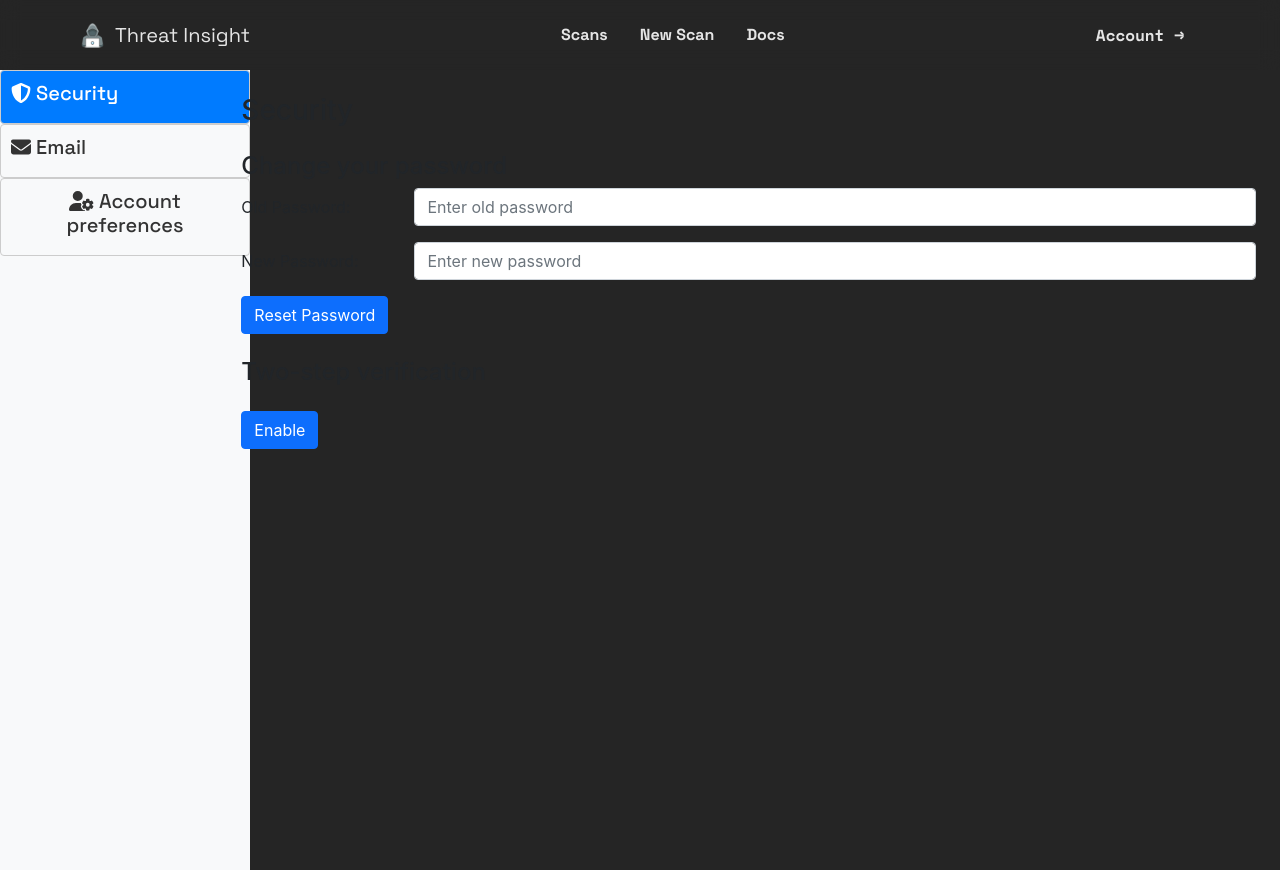
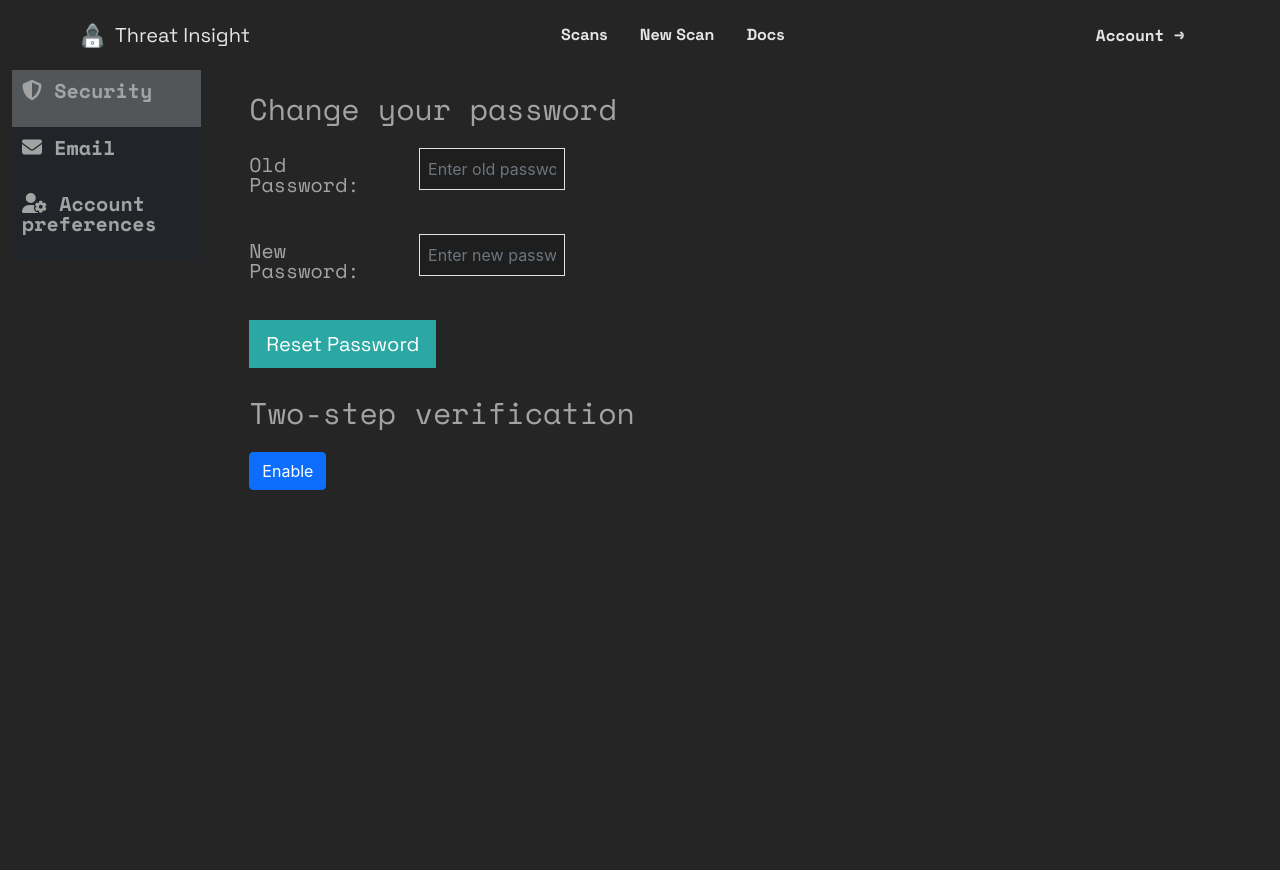
Before and after one commit to neratmatevz/ThreatInsight, a React (Create React App) app in the folder frontend/: page /profile in a window 1280 px wide. After the commit the page ends 800 px from the top, so only its background shows below. Built offline with nearby package versions, Linux system fonts and the light colour scheme; no server answers; the database is empty; sample sign-in values are in the browser's storage.

Commit message:
quality gate sonarqube repair, design na profilu

```diff
--- a/frontend/src/Pages/AuthenticationPage/LoginPages/Login.css
+++ b/frontend/src/Pages/AuthenticationPage/LoginPages/Login.css
@@ -7,7 +7,7 @@
     background-color: #252525;
     border-color: #2BA8A4;
     color: #e5e7eb;
-    font-family: 'Space Grotesk';
+    font-family: 'Space Grotesk', sans-serif;
 
   }
 
@@ -26,7 +26,7 @@
   background-color: #2BA8A4 !important;
   color: white !important;
   border-color: #2BA8A4 !important;
-  font-family: 'Space Grotesk' !important;
+  font-family: 'Space Grotesk', sans-serif !important;
   border-radius: 0 !important;
 }
 
@@ -50,10 +50,10 @@
 
 .link-black{
   color: #2BA8A4;
-  font-family: 'Space Grotesk';
+  font-family: 'Space Grotesk', sans-serif;
 }
 
 .link-black:hover{
   color: #2BA8A4;
-  font-family: 'Space Grotesk';
+  font-family: 'Space Grotesk', sans-serif;
 }
--- a/frontend/src/Pages/AuthenticationPage/LoginPages/Login.tsx
+++ b/frontend/src/Pages/AuthenticationPage/LoginPages/Login.tsx
@@ -36,6 +36,7 @@ const Login = () => {
   const [editable, setEditable] = useState(true);
   const [showPasswordText, setShowPasswordText] = useState(false);
   const [totpExists, setTotpExists] = useState<boolean>(false);
+  const API_BASE_URL = process.env.REACT_APP_API_URL;
   const navigate = useNavigate();
   const {
     signIn,
@@ -94,7 +95,7 @@ const Login = () => {
     }
 
     try {
-      const response = await axios.post("http://localhost:3001/TOTPexists", {
+      const response = await axios.post(`${API_BASE_URL}/TOTPexists`, {
         email: email,
       });
       console.log(response);
--- a/frontend/src/Pages/AuthenticationPage/ProfilePages/ProfilePage/ProfilePage.css
+++ b/frontend/src/Pages/AuthenticationPage/ProfilePages/ProfilePage/ProfilePage.css
@@ -0,0 +1,5 @@
+.dark-input{
+    background-color: black;
+    border-radius: 0;
+    width: 35vh;
+}
--- a/frontend/src/Pages/AuthenticationPage/ProfilePages/ProfilePage/ProfilePage.tsx
+++ b/frontend/src/Pages/AuthenticationPage/ProfilePages/ProfilePage/ProfilePage.tsx
@@ -18,6 +18,7 @@ import SidebarMenu from 'react-bootstrap-sidebar-menu';
 import './ProfilePage.css'
 import Header2 from '../../../../components/Common/VerticalHeader/VerticalHeader';
 import TwoFAPage from '../../TwoFAPage/TwoFAPage';
+import VerticalHeader from '../../../../components/Common/VerticalHeader/VerticalHeader';
 const ProfilePage = () => {
   const { user, logout } = useAuth();
   const navigate = useNavigate();
@@ -99,63 +100,54 @@ const ProfilePage = () => {
 
 
   return (
-    <>
+    <Container fluid>
       <Row>
-          {/* Header2 Column */}
-          <Col sm={1} lg={2}>
-    <Header2 />
+        <Col xs={12} sm={12} md={4} lg={2} style={{ height: '100%' }}>
+          <VerticalHeader />
         </Col>
-
-    <Col>
+        <Col xs={12} sm={12} md={8} lg={10} style={{ height: '100%' }}>
           <Container fluid className='mt-4'>
-
-      <h3 className='mb-4'>Security</h3>
-
-
+            <p className='mb-4' style={{ fontSize: '30px' }}>Change your password</p>
+            {error && <Alert className="error" >{error}</Alert>}
             <Form className='mt-4'>
-        <h4>Change your password</h4>
               <Form.Group as={Row} className='mb-3'>
-          <Form.Label column sm={2}>
-            Old Password:
+                <Form.Label column lg={2}>
+                <p>Old Password:</p>
                 </Form.Label>
-          <Col sm={10}>
+                <Col lg={6}>
                   <Form.Control
                     type="password"
                     placeholder="Enter old password"
+                    className='custom-title-input'
                     value={oldPassword}
                     onChange={(e) => setOldPassword(e.target.value)}
                   />
                 </Col>
               </Form.Group>
               <Form.Group as={Row} className='mb-3'>
-          <Form.Label column sm={2}>
-            New Password:
+                <Form.Label column lg={2}>
+                 <p>New Password:</p>
                 </Form.Label>
-          <Col sm={10}>
+                <Col lg={6}>
                   <Form.Control
                     type="password"
+                    className='custom-title-input'
                     placeholder="Enter new password"
                     value={newPassword}
                     onChange={(e) => setNewPassword(e.target.value)}
                   />
                 </Col>
               </Form.Group>
-        <Button onClick={handlePasswordReset} variant='primary'>
+              <Button onClick={handlePasswordReset} variant='dark' size='lg' className='button-black'>
                 Reset Password
               </Button>
-        {error && <Alert variant='danger'>{error}</Alert>}
             </Form>
-      <br></br>
-      <h4 className='mb-4'>Two-step verification</h4>
+            <p className='mb-4' style={{ fontSize: '30px', marginTop: '30px' }}>Two-step verification</p>
             <TwoFAPage />
           </Container>
         </Col>
-
-
-
       </Row>
-    <Outlet />
-    </>
+    </Container>
   );
 };
 
--- a/frontend/src/Pages/AuthenticationPage/ProfilePages/UpdateEmail/UpdateEmailPage.tsx
+++ b/frontend/src/Pages/AuthenticationPage/ProfilePages/UpdateEmail/UpdateEmailPage.tsx
@@ -25,6 +25,7 @@ import PromptForCredentials from "../PromptForCredentials/PromptForCredentials";
 import Nav from "react-bootstrap/Nav";
 import SidebarMenu from "react-bootstrap-sidebar-menu";
 import Header2 from "../../../../components/Common/VerticalHeader/VerticalHeader";
+import VerticalHeader from "../../../../components/Common/VerticalHeader/VerticalHeader";
 const UpdateEmailPage = () => {
   const { user, logout } = useAuth();
   const navigate = useNavigate();
@@ -94,23 +95,21 @@ const UpdateEmailPage = () => {
   };
 
   return (
-    <>
+    <Container fluid>
     <Row>
-        {/* Header2 Column */}
-        <Col sm={1} lg={2}>
-          <Header2 />
+      <Col xs={12} sm={12} md={4} lg={2} style={{ height: '100%' }}>
+        <VerticalHeader />
       </Col>
+      <Col xs={12} sm={12} md={8} lg={10} style={{ height: '100%' }}>
+        <Container fluid className='mt-4'>
 
-        <Col>
-          <Container fluid className="mt-4">
-            <h3 className="mb-4">Email</h3>
-
-            <Form className="my-4">
-              <h4 className="mb-4">Update your email</h4>
-              <p>User Email: {user && user.email}</p>
+          <p className='mb-4' style={{ fontSize: '30px', marginTop: '30px' }}>Update your email</p>
+          {error && <Alert className="error">{error}</Alert>}
+          <Form className='mt-4'>
+            <p>Your current e-mail: {user && user.email}</p>
             <Form.Group as={Row} className="mb-3">
-                <Form.Label column htmlFor="new-email" className="col-sm-2">
-                  New Email:
+              <Form.Label column sm={2} htmlFor="new-email">
+                New e-mail:
               </Form.Label>
               <Col sm={10}>
                 <Form.Control
@@ -118,13 +117,14 @@ const UpdateEmailPage = () => {
                   id="new-email"
                   value={newEmail}
                   onChange={(e) => setNewEmail(e.target.value)}
+                  className="dark-input"
                   required
                 />
               </Col>
             </Form.Group>
             <Button
               type="submit"
-                variant="primary"
+              variant='dark' size='lg' className='button-black'
               onClick={handleShowModalEmail}
             >
               Update Email
@@ -137,11 +137,11 @@ const UpdateEmailPage = () => {
               handleConfirm={handleEmailUpdate}
             />
           </Form>
-            {error && <Alert variant='danger'>{error}</Alert>}
+
         </Container>
       </Col>
     </Row>
-    </>
+  </Container>
   );
 };
 
--- a/frontend/src/Pages/YourWorkPage/YourWorkPage/YourWorkPage.tsx
+++ b/frontend/src/Pages/YourWorkPage/YourWorkPage/YourWorkPage.tsx
@@ -9,12 +9,10 @@ import NumberScans from "../Statistics/NumberScans/NumberScans";
 import RecentScans from "../FrequentScans/RecentScans";
 import Row from "react-bootstrap/Row";
 import Col from "react-bootstrap/Col";
-import LoadingOverlay from "../../../components/Common/LoadingOverlay/LoadingOverlay";
+
 const YourWorkPage: React.FC = () => {
   const { user } = useAuth();
-  if (!user) {
-    return <LoadingOverlay />;
-}
+
   return (
     <div className="work-page">
       <Container className="work-page-container">
--- a/frontend/src/components/Common/ScansHeader/ScansHeader.css
+++ b/frontend/src/components/Common/ScansHeader/ScansHeader.css
@@ -36,7 +36,6 @@
   .nav-link-box-scans {
 
     padding: 10px;
-    border-radius: 4px;
     color:#e5e7eb;
     text-align: center;
     text-decoration: none;
@@ -128,7 +127,7 @@ background-color: #252525;
   background-color: #2BA8A4 !important;
   color: white !important;
   border-color: #2BA8A4 !important;
-  font-family: 'Space Grotesk' !important;
+  font-family:  'Space Grotesk', sans-serif !important;
   border-radius: 0 !important;
 }
 
--- a/frontend/src/components/Common/VerticalHeader/VerticalHeader.css
+++ b/frontend/src/components/Common/VerticalHeader/VerticalHeader.css
@@ -1,21 +1,35 @@
 .nav-link-box-vertical {
-    border: 1px solid #ccc;
+
     padding: 10px;
     border-radius: 4px;
-    text-align: center;
+    text-align: left;
     color: #333;
     text-decoration: none;
     display: flex;
     align-items: center;
     gap: 8px;
     margin: 0px 0;
+    border-radius: 0;
   }
 
   .nav-link-box-vertical:hover {
-    background-color: #f0f0f0;
+    background-color: #a3a3a362;
+    color:#e5e7eb;
   }
 
   .activeVertical {
-    background-color: #007bff;
+    background-color: #a3a3a362;
     color: white;
   }
+
+.vertical-nav{
+  background-color: #252525;
+}
+
+.account-settings-button{
+  background-color: #252525;
+  border-color: #252525;
+}.account-settings-button:hover{
+  background-color: #252525;
+  border-color: #252525;
+}
--- a/frontend/src/components/Common/VerticalHeader/VerticalHeader.tsx
+++ b/frontend/src/components/Common/VerticalHeader/VerticalHeader.tsx
@@ -1,37 +1,79 @@
-import React from 'react';
+import React, { useState } from 'react';
 import Nav from 'react-bootstrap/Nav';
 import { Link, useLocation } from 'react-router-dom';
 import { FontAwesomeIcon } from '@fortawesome/react-fontawesome';
 import { faShieldAlt, faEnvelope, faUserCog } from '@fortawesome/free-solid-svg-icons';
+import { Offcanvas, Button } from 'react-bootstrap';
 import './VerticalHeader.css';
 
 const VerticalHeader = () => {
   const location = useLocation();
+  const [show, setShow] = useState(false);
+
+  const handleToggle = () => setShow((prev) => !prev);
 
   return (
-    <Nav className="flex-column bg-light" style={{ height: '100vh', width: '250px' }}>
+    <>
+      <Nav className="flex-column bg-dark vertical-nav d-none d-lg-block" style={{ width: '100%' }}>
         <Nav.Link
           as={Link}
           to="/profile"
           className={`nav-link-box-vertical ${location.pathname === '/profile' ? 'activeVertical' : ''}`}
         >
-       <h5> <FontAwesomeIcon icon={faShieldAlt} /> Security</h5>
+          <p> <FontAwesomeIcon icon={faShieldAlt} /> Security</p>
         </Nav.Link>
         <Nav.Link
           as={Link}
           to="/profile/updateemail"
           className={`nav-link-box-vertical ${location.pathname === '/profile/updateemail' ? 'activeVertical' : ''}`}
         >
-       <h5> <FontAwesomeIcon icon={faEnvelope} /> Email</h5>
+          <p> <FontAwesomeIcon icon={faEnvelope} /> Email</p>
         </Nav.Link>
         <Nav.Link
           as={Link}
           to="/profile/deleteaccount"
           className={`nav-link-box-vertical ${location.pathname === '/profile/deleteaccount' ? 'activeVertical' : ''}`}
         >
-       <h5> <FontAwesomeIcon icon={faUserCog} /> Account preferences</h5>
+          <p> <FontAwesomeIcon icon={faUserCog} /> Account preferences</p>
         </Nav.Link>
       </Nav>
+
+      <Button  onClick={handleToggle} className="d-lg-none account-settings-button" style={{ color: 'white' }}>
+     <p> ← Account Settings</p>
+      </Button>
+
+
+      <Offcanvas show={show} onHide={handleToggle} placement="start" className="d-lg-none">
+        <Offcanvas.Header closeButton>
+          <Offcanvas.Title>Menu</Offcanvas.Title>
+        </Offcanvas.Header>
+        <Offcanvas.Body>
+          <Nav className="flex-column bg-dark vertical-nav">
+            <Nav.Link
+              as={Link}
+              to="/profile"
+              className={`nav-link-box-vertical ${location.pathname === '/profile' ? 'activeVertical' : ''}`}
+            >
+              <p> <FontAwesomeIcon icon={faShieldAlt} /> Security</p>
+            </Nav.Link>
+            <Nav.Link
+              as={Link}
+              to="/profile/updateemail"
+              className={`nav-link-box-vertical ${location.pathname === '/profile/updateemail' ? 'activeVertical' : ''}`}
+            >
+              <p> <FontAwesomeIcon icon={faEnvelope} /> Email</p>
+            </Nav.Link>
+            <Nav.Link
+              as={Link}
+              to="/profile/deleteaccount"
+              className={`nav-link-box-vertical ${location.pathname === '/profile/deleteaccount' ? 'activeVertical' : ''}`}
+            >
+              <p> <FontAwesomeIcon icon={faUserCog} /> Account preferences</p>
+            </Nav.Link>
+          </Nav>
+        </Offcanvas.Body>
+      </Offcanvas>
+    </>
   );
 };
 
--- a/frontend/src/context/AuthContext.tsx
+++ b/frontend/src/context/AuthContext.tsx
@@ -45,7 +45,7 @@ export const AuthProvider: React.FC<AuthProviderProps> = ({ children }) => {
   const [user, setUser] = useState<User | null>(null);
   const [error, setError] = useState<string | null>(null);
   const [loading, setLoading] = useState(true);
-  const API_BASE_URL = process.env.REACT_APP_API_BASE_URL;
+  const API_BASE_URL = process.env.REACT_APP_API_URL;
 
   const firebaseErrorMessages: { [key: string]: string } = {
     'Firebase: Password should be at least 6 characters (auth/weak-password).': 'Please choose a password with at least 6 characters.',
```
Also changed, not shown: frontend/src/Pages/YourWorkPage/FrequentScans/RecentScans.css (+7 -8 lines). Lines whose indentation alone changed are shown as unchanged.
